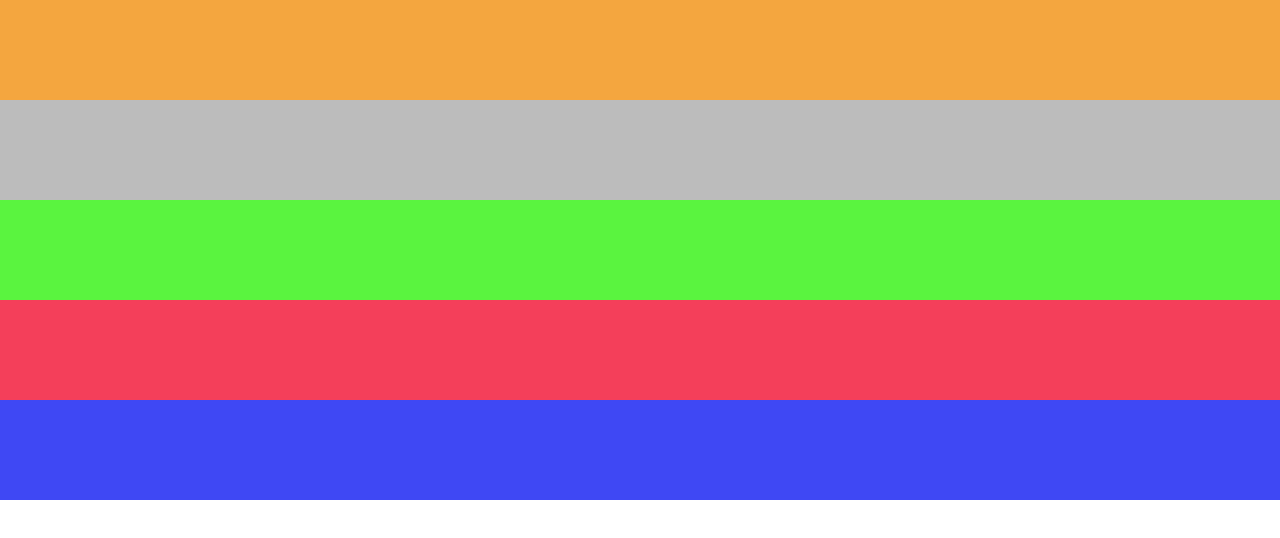
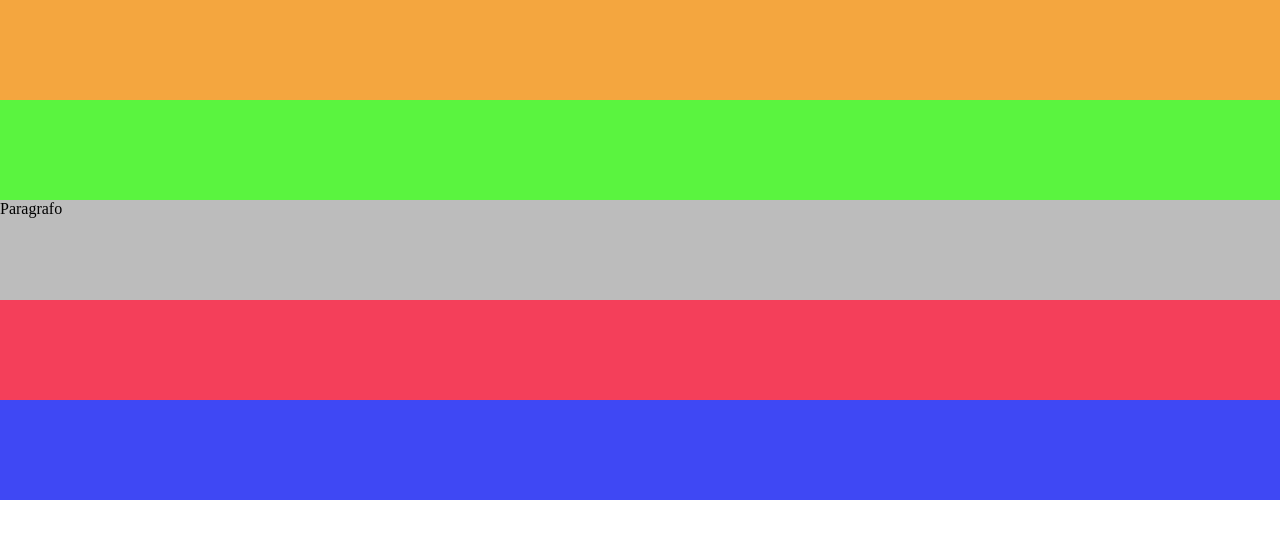
Before and after one commit to ColluraV/htmlcss-struttura-discord, a plain HTML site: page index.html in a window 1280 px wide. Drawn offline with Linux system fonts and the light colour scheme.

Commit message:
aggiunti nav ,aside ,p + color

```diff
--- a/index.html
+++ b/index.html
@@ -1,22 +1,26 @@
 <!DOCTYPE html>
 <html lang="en">
+
 <head>
     <title>Document</title>
     <link rel="stylesheet" href="style.css">
 </head>
+
 <body>
     <header>
 
     </header>
     <main>
-
-    </main>
     <nav>
     </nav>
+    <p> Paragrafo </p>
+
     <aside>
     </aside>
+    </main>
     <footer>
 
     </footer>
 </body>
+
 </html>
--- a/style.css
+++ b/style.css
@@ -8,7 +8,7 @@ header{
     background-color: rgb(244, 166, 63);
     min-height: 100px;
 }
-main{
+p{
     background-color: rgb(188, 188, 188);
     min-height: 100px;
 }
```
